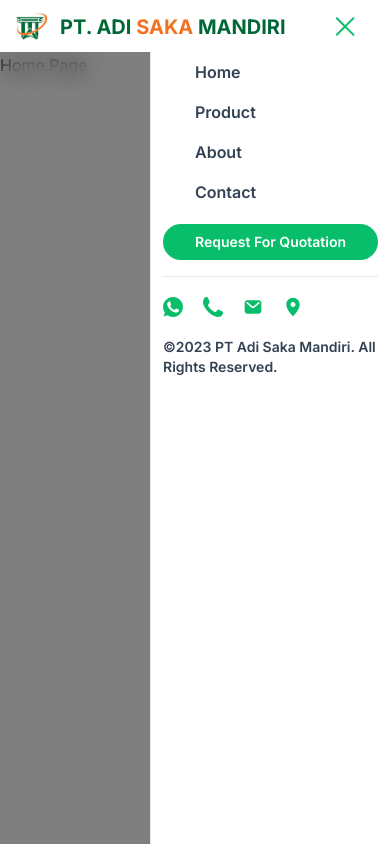
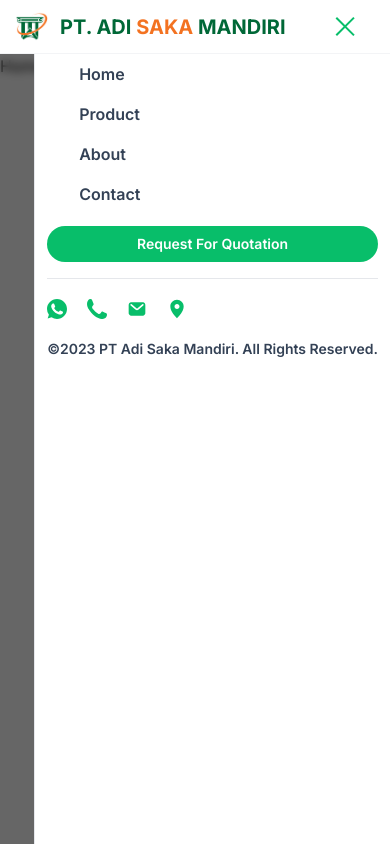
Before and after one commit to dafsuy/asrimedicare-nextjs, a Next.js app: page / in a window 390 px wide. Both pictures are taken after a click on the button 349 px from the left and 26 px from the top of the page. Built offline with nearby package versions, Linux system fonts and the light colour scheme.

Commit message:
change blur

```diff
--- a/app/loading.jsx
+++ /dev/null
@@ -1,3 +0,0 @@
-export default function Loading() {
-  return <div className="flex items-center justify-center w-screen h-screen bg-white">PT ADI SAKA MANDIRI</div>;
-}
--- a/app/ui/components/header/backgroundNav.jsx
+++ b/app/ui/components/header/backgroundNav.jsx
@@ -1,11 +1,14 @@
+'use client';
 import clsx from 'clsx';
-export default function BackgroundNav({ isOn }) {
+export default function BackgroundNav({ isOn, onClick }) {
+  const klik = () => console.log('Clicked');
   return (
     <div
+      onClick={onClick}
       className={clsx(
-        'fixed left-0 w-full h-screen transition ease-out duration-500 z-[100] lg:hidden filter-nav bg-black/50 backdrop-blur-md top-[52px]',
-        { 'hidden': isOn === false },
-        { 'visible': isOn === true }
+        'fixed left-0 w-full h-screen transition ease-out duration-500 z-[100] lg:hidden  bg-black/60 backdrop-blur-sm top-[54px]',
+        { hidden: isOn === false },
+        { visible: isOn === true }
       )}
     ></div>
   );
--- a/app/ui/components/header/hamburger/hamburger.jsx
+++ b/app/ui/components/header/hamburger/hamburger.jsx
@@ -1,9 +1,8 @@
 'use client';
-import { useState } from 'react';
 import './hamburger.css';
 import clsx from 'clsx';
 
-export default function Hamburger({isOn, onCLick}) {
+export default function Hamburger({ isOn, onCLick }) {
   return (
     <button
       id="hamburger"
--- a/app/ui/components/header/header.jsx
+++ b/app/ui/components/header/header.jsx
@@ -5,7 +5,7 @@
   return (
     <div
       id="home"
-      className="container top-0 left-0 flex items-center justify-between w-full px-4 py-3 mx-auto duration-500 bg-transparent linear"
+      className="container top-0 left-0 flex items-center justify-between w-full px-4 py-3 mx-auto duration-500 bg-transparent linear border-b-[1px] border-gray-100"
     >
       {/* Brand */}
       <Brand />
--- a/app/ui/components/header/navbar.jsx
+++ b/app/ui/components/header/navbar.jsx
@@ -21,7 +21,7 @@
       <nav
         id="nav-menu"
         className={clsx(
-          'fixed top-[52px] right-0 z-[1500] h-screen font-semibold text-slate-700 transition-all duration-300 ease-out lg:h-auto lg:w-full lg:translate-x-0 lg:pt-0 w-60 bg-white lg:static lg:block lg:bg-transparent lg:shadow-none lg:opacity-100 border-l lg:border-none px-3',
+          'fixed top-[54px] right-0 z-[1500] h-screen font-semibold text-slate-700 transition-all duration-300 ease-out lg:h-auto lg:w-full lg:translate-x-0 lg:pt-0 max-w-3/4 bg-white lg:static lg:block lg:bg-transparent lg:shadow-none lg:opacity-100 border-l lg:border-none px-3',
           { 'translate-x-full': isOn === false },
           { 'translate-x-0': isOn === true }
         )}
@@ -32,6 +32,7 @@
               key={list.id}
               href={list.link}
               className="flex py-2 ml-8 duration-300 ease-in lg:border-none text-dark hover:text-primary"
+              onClick={() => toggle()}
             >
               {list.name}
             </Link>
@@ -40,6 +41,7 @@
           <Link
             href="/request"
             className="block px-3 py-2 mx-auto mt-3 text-sm text-center text-white duration-300 ease-in rounded-full lg:mt-0 bg-primary lg:flex lg:ml-8 lg:border-none text-dark group-hover:text-white bg-secondary"
+            onClick={() => toggle()}
           >
             Request For Quotation
           </Link>
@@ -54,7 +56,7 @@
         {/* Hamburger */}
       </nav>
       <Hamburger isOn={isOn} onCLick={toggle}></Hamburger>
-      <BackgroundNav isOn={isOn}></BackgroundNav>
+      <BackgroundNav onCLick={toggle} isOn={isOn}></BackgroundNav>
     </div>
   );
 }
```
